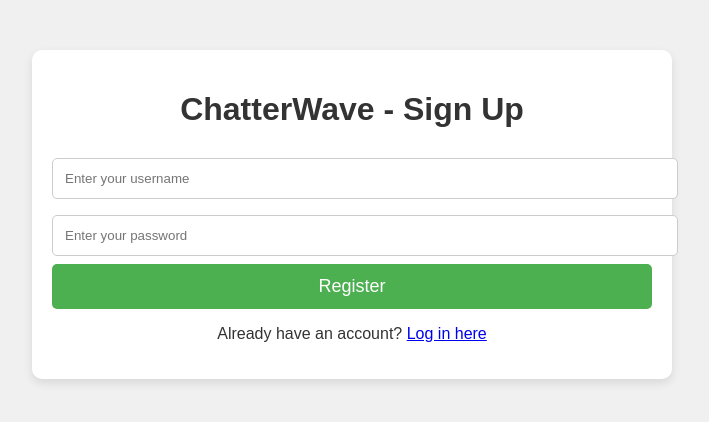
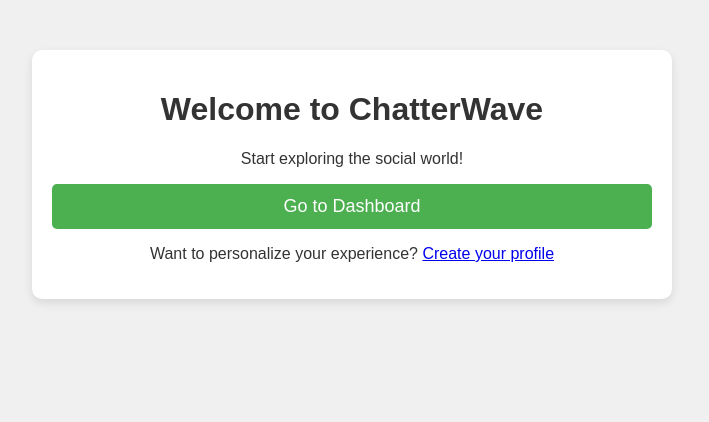
Before and after one commit to alari12/Chatterwave, a plain HTML site: page index.html in a window 1280 px wide. Shown: the whole page, without its empty margins (288-997 px from the left). Drawn offline with Linux system fonts and the light colour scheme.

Commit message:
Update index.html

```diff
--- a/index.html
+++ b/index.html
@@ -3,22 +3,15 @@
 <head>
   <meta charset="UTF-8">
   <meta name="viewport" content="width=device-width, initial-scale=1.0">
-  <title>ChatterWave - Sign Up</title>
-  <script src="https://www.gstatic.com/firebasejs/9.6.1/firebase-app.js"></script>
-  <script src="https://www.gstatic.com/firebasejs/9.6.1/firebase-auth.js"></script>
-  <link rel="stylesheet" href="style.css">
+  <title>ChatterWave - Home</title>
+  <link rel="stylesheet" href="style.css"> <!-- Link to CSS -->
 </head>
 <body>
   <div class="container">
-    <h1>ChatterWave - Sign Up</h1>
-    <form id="registerForm">
-      <input type="text" id="username" placeholder="Enter your username" required />
-      <input type="password" id="password" placeholder="Enter your password" required />
-      <button type="submit">Register</button>
-    </form>
-    <p>Already have an account? <a href="login.html">Log in here</a></p>
+    <h1>Welcome to ChatterWave</h1>
+    <p>Start exploring the social world!</p>
+    <button onclick="window.location.href='dashboard.html'">Go to Dashboard</button> <!-- Direct access to Dashboard -->
+    <p>Want to personalize your experience? <a href="profile.html">Create your profile</a></p> <!-- Optional profile creation -->
   </div>
-
-  <script src="script.js"></script>
 </body>
 </html>
```
